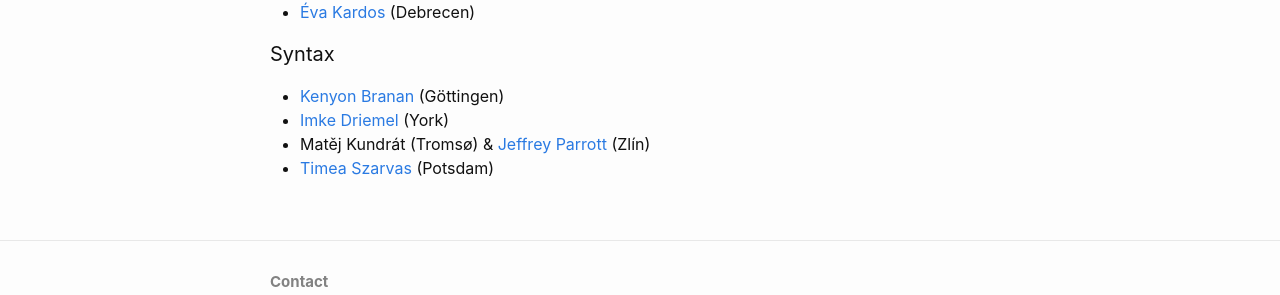
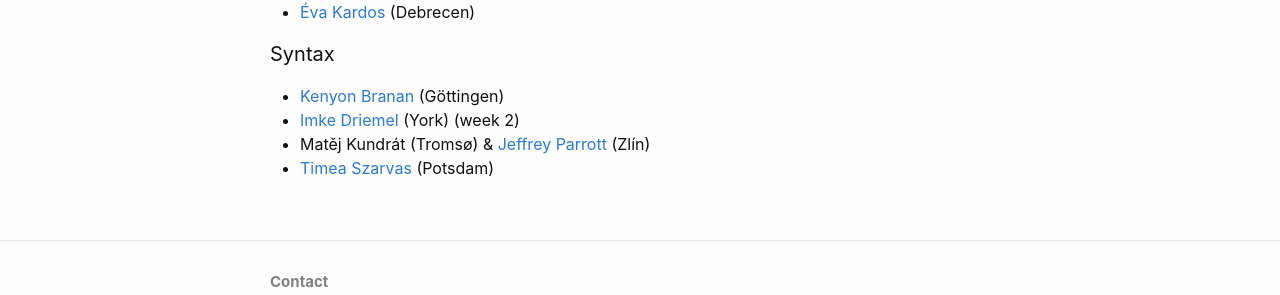
Before and after one commit to ovaschool/ovaschool.github.io, a Jekyll site: the page built from staticpages/ova2026.markdown, in a window 1280 px wide. Shown: the part 836-1131 px from the top of the page. Built offline with Jekyll 4.4.1, drawn with Linux system fonts in a browser that asks for light colours.

Commit message:
Update ova2026.markdown

```diff
--- a/staticpages/ova2026.markdown
+++ b/staticpages/ova2026.markdown
@@ -38,6 +38,6 @@
 #### Syntax
 
 - [Kenyon Branan](https://sites.google.com/view/kbranan/home) (Göttingen)
-- [Imke Driemel](https://www.york.ac.uk/language-linguistic-science/people/imkedriemel/) (York)
+- [Imke Driemel](https://www.york.ac.uk/language-linguistic-science/people/imkedriemel/) (York) (week 2)
 - Matěj Kundrát (Tromsø) & [Jeffrey Parrott](https://utb-cz.academia.edu/JeffreyParrott) (Zlín)
 - [Timea Szarvas](https://timeaszarvas.github.io/) (Potsdam)
```
